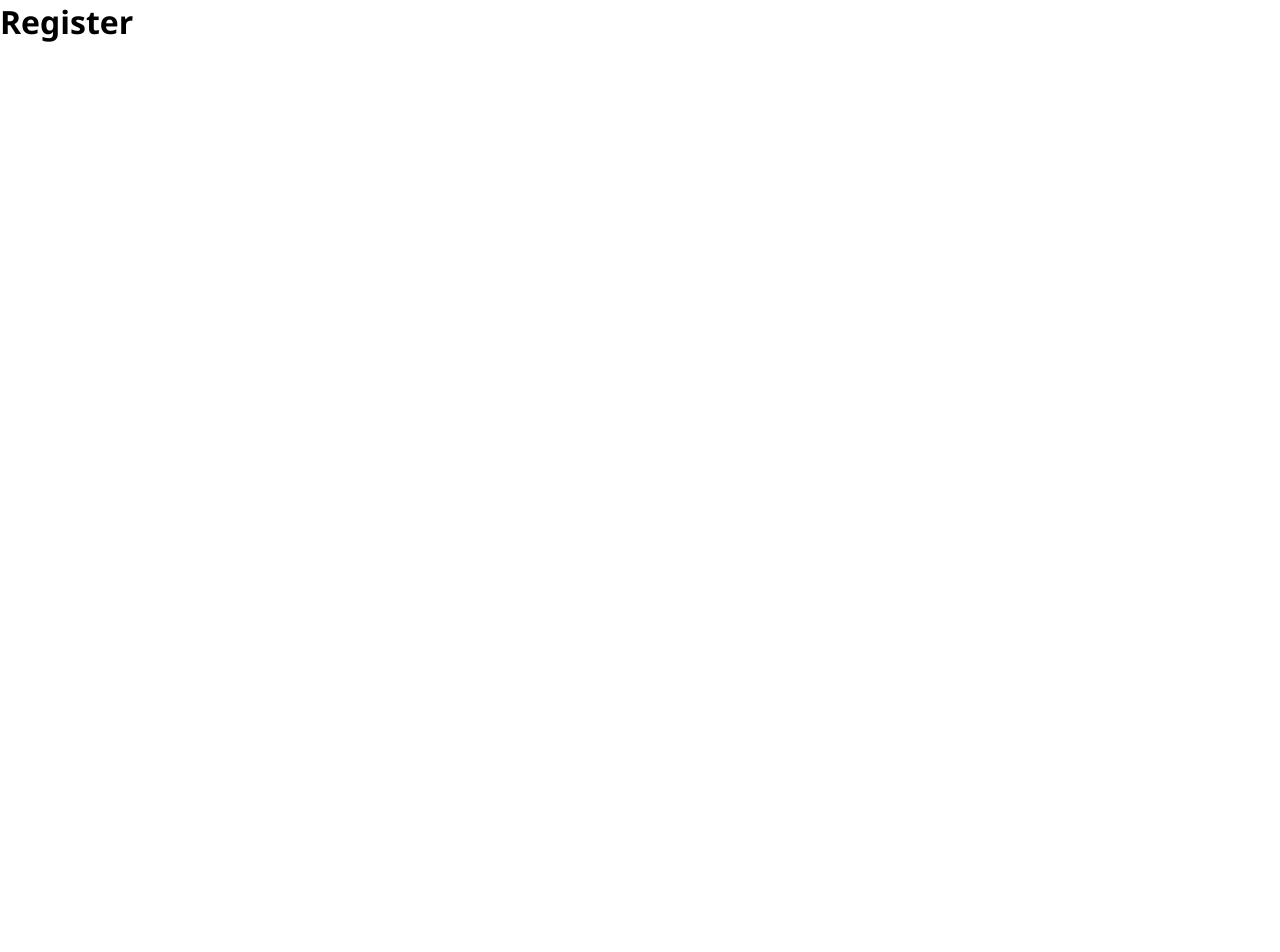
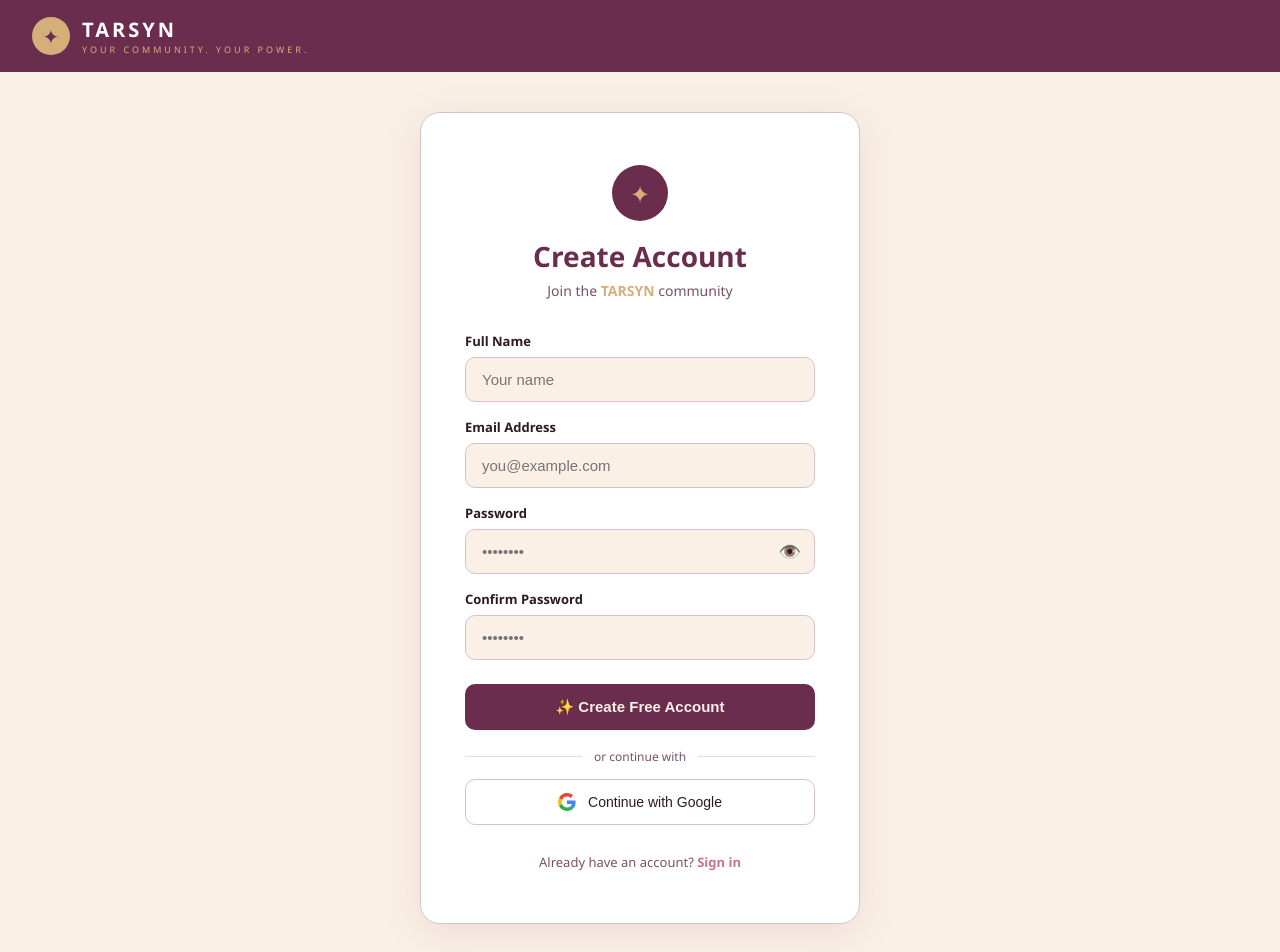
Before and after one commit to Rachelejr/tarsyn-app, a Next.js app: page /register in a window 1280 px wide. Shown: the top 952 px of the page. Before the commit the page ends 800 px from the top, so only its background shows below. Built offline with nearby package versions, Linux system fonts and the light colour scheme.

Commit message:
feat: register page complete

```diff
--- a/src/app/register/page.tsx
+++ b/src/app/register/page.tsx
@@ -1,7 +1,193 @@
+'use client';
+import { useState } from 'react';
+import { createUserWithEmailAndPassword, sendEmailVerification, GoogleAuthProvider, signInWithPopup } from 'firebase/auth';
+import { auth, db } from '@/lib/firebase';
+import { doc, setDoc } from 'firebase/firestore';
+
 export default function RegisterPage() {
+  const [name, setName]         = useState('');
+  const [email, setEmail]       = useState('');
+  const [password, setPassword] = useState('');
+  const [confirm, setConfirm]   = useState('');
+  const [showPass, setShowPass] = useState(false);
+  const [error, setError]       = useState('');
+  const [loading, setLoading]   = useState(false);
+  const [success, setSuccess]   = useState(false);
+
+  const inp: React.CSSProperties = {
+    width: '100%', padding: '13px 16px',
+    border: '1.5px solid #D9C0CC', borderRadius: '10px',
+    fontSize: '15px', background: '#FAF0E6',
+    outline: 'none', color: '#2C1A24', boxSizing: 'border-box',
+  };
+
+  const handleRegister = async (e: React.FormEvent) => {
+    e.preventDefault();
+    setError('');
+    if (password !== confirm) {
+      setError('Passwords do not match.');
+      return;
+    }
+    if (password.length < 6) {
+      setError('Password must be at least 6 characters.');
+      return;
+    }
+    setLoading(true);
+    try {
+      const result = await createUserWithEmailAndPassword(auth, email, password);
+      await sendEmailVerification(result.user);
+      await setDoc(doc(db, 'users', result.user.uid), {
+        name,
+        email,
+        role: 'member',
+        createdAt: new Date().toISOString(),
+      });
+      setSuccess(true);
+    } catch (err: unknown) {
+      if (err instanceof Error) {
+        if (err.message.includes('email-already-in-use')) {
+          setError('This email is already registered.');
+        } else {
+          setError('Registration failed. Please try again.');
+        }
+      }
+    } finally {
+      setLoading(false);
+    }
+  };
+
+  const handleGoogle = async () => {
+    try {
+      const provider = new GoogleAuthProvider();
+      const result = await signInWithPopup(auth, provider);
+      await setDoc(doc(db, 'users', result.user.uid), {
+        name: result.user.displayName || '',
+        email: result.user.email || '',
+        role: 'member',
+        createdAt: new Date().toISOString(),
+      }, { merge: true });
+      window.location.href = '/member';
+    } catch {
+      setError('Google sign-up failed. Please try again.');
+    }
+  };
+
+  if (success) {
+    return (
+      <div style={{minHeight:'100vh',background:'#FAF0E6',display:'flex',flexDirection:'column'}}>
+        <Nav/>
+        <div style={{flex:1,display:'flex',alignItems:'center',justifyContent:'center',padding:'40px 16px'}}>
+          <div style={{background:'white',border:'1px solid #D9C0CC',borderRadius:'20px',padding:'52px 44px',width:'100%',maxWidth:'440px',textAlign:'center',boxShadow:'0 8px 40px rgba(107,45,78,0.10)'}}>
+            <div style={{fontSize:'64px',marginBottom:'16px'}}>📧</div>
+            <h2 style={{color:'#6B2D4E',fontSize:'24px',fontWeight:'700',marginBottom:'12px'}}>Check your email!</h2>
+            <p style={{color:'#7A5068',fontSize:'14px',lineHeight:'1.6',marginBottom:'24px'}}>
+              We sent a verification link to<br/>
+              <strong style={{color:'#6B2D4E'}}>{email}</strong><br/>
+              Click the link to activate your account.
+            </p>
+            <a href="/login" style={{display:'block',padding:'14px',background:'#6B2D4E',color:'#FAF0E6',borderRadius:'10px',fontSize:'15px',fontWeight:'700',textDecoration:'none'}}>
+              Go to Sign In
+            </a>
+          </div>
+        </div>
+        <Footer/>
+      </div>
+    );
+  }
+
   return (
-    <div>
-      <h1>Register</h1>
+    <div style={{minHeight:'100vh',background:'#FAF0E6',display:'flex',flexDirection:'column'}}>
+      <Nav/>
+      <div style={{flex:1,display:'flex',alignItems:'center',justifyContent:'center',padding:'40px 16px'}}>
+        <div style={{background:'white',border:'1px solid #D9C0CC',borderRadius:'20px',padding:'52px 44px',width:'100%',maxWidth:'440px',boxShadow:'0 8px 40px rgba(107,45,78,0.10)'}}>
+          <div style={{textAlign:'center',marginBottom:'32px'}}>
+            <div style={{width:'56px',height:'56px',background:'#6B2D4E',borderRadius:'50%',display:'flex',alignItems:'center',justifyContent:'center',margin:'0 auto 16px',fontSize:'24px',color:'#D4AF7A'}}>✦</div>
+            <h1 style={{color:'#6B2D4E',fontSize:'28px',fontWeight:'700',marginBottom:'6px'}}>Create Account</h1>
+            <p style={{color:'#7A5068',fontSize:'14px'}}>Join the <strong style={{color:'#D4AF7A'}}>TARSYN</strong> community</p>
+          </div>
+
+          {error && (
+            <div style={{background:'#fdecea',border:'1px solid #f5c6cb',color:'#C0392B',padding:'12px 16px',borderRadius:'10px',fontSize:'13px',marginBottom:'20px'}}>
+              ⚠️ {error}
+            </div>
+          )}
+
+          <form onSubmit={handleRegister}>
+            <div style={{marginBottom:'16px'}}>
+              <label style={{display:'block',fontSize:'13px',fontWeight:'600',color:'#2C1A24',marginBottom:'7px'}}>Full Name</label>
+              <input type="text" required value={name} onChange={e=>setName(e.target.value)} placeholder="Your name" style={inp}/>
+            </div>
+            <div style={{marginBottom:'16px'}}>
+              <label style={{display:'block',fontSize:'13px',fontWeight:'600',color:'#2C1A24',marginBottom:'7px'}}>Email Address</label>
+              <input type="email" required value={email} onChange={e=>setEmail(e.target.value)} placeholder="you@example.com" style={inp}/>
+            </div>
+            <div style={{marginBottom:'16px'}}>
+              <label style={{display:'block',fontSize:'13px',fontWeight:'600',color:'#2C1A24',marginBottom:'7px'}}>Password</label>
+              <div style={{position:'relative'}}>
+                <input type={showPass?'text':'password'} required value={password} onChange={e=>setPassword(e.target.value)} placeholder="••••••••" style={{...inp,paddingRight:'44px'}}/>
+                <button type="button" onClick={()=>setShowPass(!showPass)}
+                  style={{position:'absolute',right:'14px',top:'50%',transform:'translateY(-50%)',background:'none',border:'none',cursor:'pointer',fontSize:'18px',color:'#7A5068'}}>
+                  {showPass?'🙈':'👁️'}
+                </button>
+              </div>
+            </div>
+            <div style={{marginBottom:'24px'}}>
+              <label style={{display:'block',fontSize:'13px',fontWeight:'600',color:'#2C1A24',marginBottom:'7px'}}>Confirm Password</label>
+              <input type="password" required value={confirm} onChange={e=>setConfirm(e.target.value)} placeholder="••••••••" style={inp}/>
+            </div>
+            <button type="submit" disabled={loading}
+              style={{width:'100%',padding:'14px',background:'#6B2D4E',color:'#FAF0E6',border:'none',borderRadius:'10px',fontSize:'15px',fontWeight:'700',cursor:'pointer',marginBottom:'14px',opacity:loading?0.7:1}}>
+              {loading ? '⏳ Creating account...' : '✨ Create Free Account'}
+            </button>
+          </form>
+
+          <div style={{display:'flex',alignItems:'center',gap:'12px',margin:'4px 0 14px',color:'#7A5068',fontSize:'12px'}}>
+            <div style={{flex:1,height:'1px',background:'#EDD9E5'}}></div>or continue with<div style={{flex:1,height:'1px',background:'#EDD9E5'}}></div>
+          </div>
+
+          <button onClick={handleGoogle}
+            style={{width:'100%',padding:'13px',background:'white',border:'1.5px solid #D9C0CC',borderRadius:'10px',fontSize:'14px',cursor:'pointer',display:'flex',alignItems:'center',justifyContent:'center',gap:'12px',color:'#2C1A24',fontWeight:'500'}}>
+            <GoogleIcon/>
+            Continue with Google
+          </button>
+
+          <p style={{textAlign:'center',marginTop:'28px',fontSize:'13px',color:'#7A5068'}}>
+            Already have an account? <a href="/login" style={{color:'#C4748E',fontWeight:'700',textDecoration:'none'}}>Sign in</a>
+          </p>
+        </div>
+      </div>
+      <Footer/>
     </div>
   );
 }
+
+function Nav() {
+  return (
+    <nav style={{background:'#6B2D4E',padding:'16px 32px',display:'flex',alignItems:'center',gap:'12px'}}>
+      <div style={{width:'38px',height:'38px',background:'#D4AF7A',borderRadius:'50%',display:'flex',alignItems:'center',justifyContent:'center',fontSize:'20px',color:'#6B2D4E'}}>✦</div>
+      <div>
+        <div style={{color:'white',fontSize:'20px',fontWeight:'700',letterSpacing:'3px'}}>TARSYN</div>
+        <div style={{color:'#D4AF7A',fontSize:'9px',letterSpacing:'3px'}}>YOUR COMMUNITY. YOUR POWER.</div>
+      </div>
+    </nav>
+  );
+}
+
+function Footer() {
+  return (
+    <footer style={{background:'#6B2D4E',textAlign:'center',padding:'14px',color:'rgba(250,240,230,0.6)',fontSize:'12px'}}>
+      <span style={{color:'#D4AF7A'}}>TARSYN</span> — © 2026 Your Community. Your Power.
+    </footer>
+  );
+}
+
+function GoogleIcon() {
+  return (
+    <svg width="18" height="18" viewBox="0 0 48 48">
+      <path fill="#EA4335" d="M24 9.5c3.54 0 6.71 1.22 9.21 3.6l6.85-6.85C35.9 2.38 30.47 0 24 0 14.62 0 6.51 5.38 2.56 13.22l7.98 6.19C12.43 13.72 17.74 9.5 24 9.5z"/>
+      <path fill="#4285F4" d="M46.98 24.55c0-1.57-.15-3.09-.38-4.55H24v9.02h12.94c-.58 2.96-2.26 5.48-4.78 7.18l7.73 6c4.51-4.18 7.09-10.36 7.09-17.65z"/>
+      <path fill="#FBBC05" d="M10.53 28.59c-.48-1.45-.76-2.99-.76-4.59s.27-3.14.76-4.59l-7.98-6.19C.92 16.46 0 20.12 0 24c0 3.88.92 7.54 2.56 10.78l7.97-6.19z"/>
+      <path fill="#34A853" d="M24 48c6.48 0 11.93-2.13 15.89-5.81l-7.73-6c-2.15 1.45-4.92 2.3-8.16 2.3-6.26 0-11.57-4.22-13.47-9.91l-7.98 6.19C6.51 42.62 14.62 48 24 48z"/>
+    </svg>
+  );
+}
```
